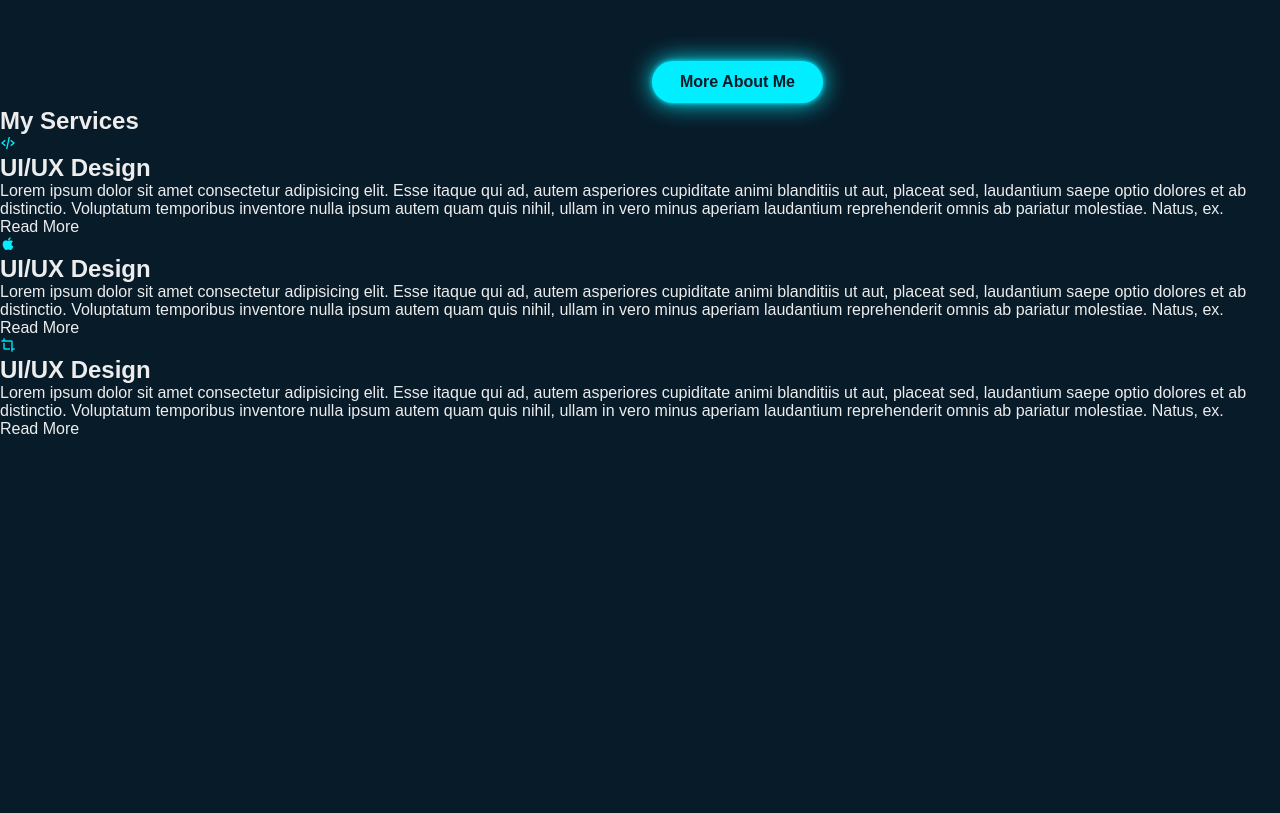
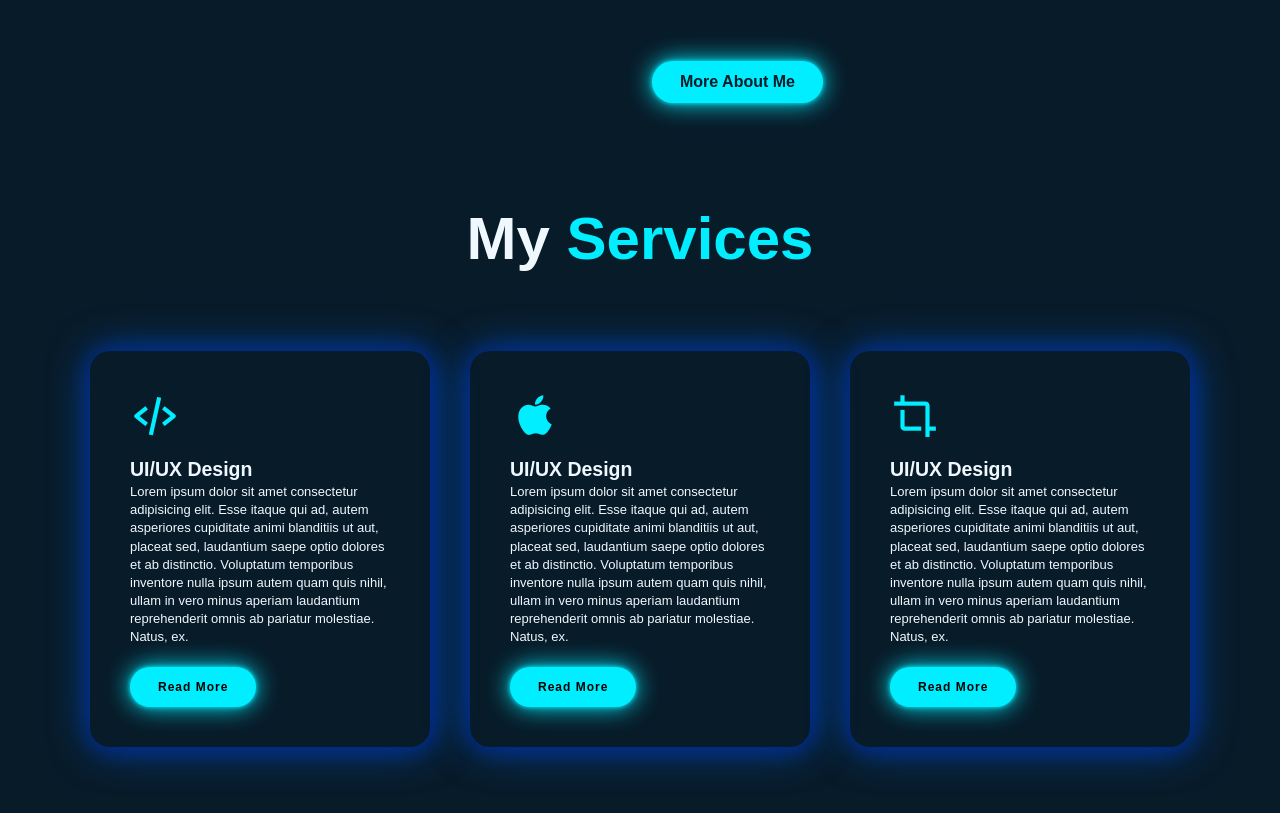
Before and after one commit to ravip98670/PORTFOLIO, a plain HTML site: page index.html in a window 1280 px wide. Shown: the part 1445-2258 px from the top of the page. Before the commit the page ends 1883 px from the top, so only its background shows below. Drawn offline with nearby package versions, Linux system fonts and the light colour scheme.

Commit message:
Done_With_My_Services_Section

```diff
--- a/stylesheet.css
+++ b/stylesheet.css
@@ -111,6 +111,7 @@ body{
 
 .home-sci a:hover {
     background: #0ef;
+    color: #081b29;
     box-shadow: 0 0 20px #0ef;
 }
 .btn-box {
@@ -171,6 +172,78 @@ body{
     line-height: 1.4;
     margin-bottom: 4rem;
 }
+#services{
+    color: aliceblue;
+    font-size: 20px;
+    line-height: 1.4;
+    margin-bottom: 4rem;
+}
+.sub-title{
+    text-align: center;
+    font-size: 60px;
+    margin-bottom: 70px;
+}
+.sub-title span{
+    color: #0ef;
+
+}
+
+.containers{
+    padding: 90px;
+}
+.services-list{
+    display: grid;
+    grid-template-columns: repeat(auto-fit,minmax(259px,1fr));
+    grid-gap: 40px;
+    margin-top: 50px;
+}
+.services-list div{
+    background-color: transparent;
+    padding: 40px;
+    font-size: 13px;
+    font-weight: 13px;
+    border-right: 10px;
+    border-radius: 20px;
+    transition: background 0.5s, transform 0.5s;
+    box-shadow: 1px 1px 20px #012290f7,1px 1px 40px #0053b8f7
+}
+.services-list div i{
+    font-size: 50px;
+    font-weight: 500;
+    margin-bottom: 15px;
+}
+.services-list div a{
+   text-decoration: none;
+    color: #000000;
+    font-size: 12px;
+    margin-top: 20px;
+    display: inline-block;
+}
+.read{
+    display: inline-block;
+    padding: 12px 28px;
+    background: #0ef;
+    border-radius: 40px;
+    font-size: 16px;
+    color: #081b29;
+    letter-spacing: 1px;
+    text-decoration: none;
+    font-weight: 600;
+    opacity: 0;
+    animation: slideTop 1s ease forwards;
+    animation-delay: 2s;
+    box-shadow: 0 0 5px #0ef,
+    0 0 25px #0ef;
+}
+.read:hover{
+    box-shadow: 0 0 5px cyan,
+    0 0 25px cyan, 0 0 50px cyan,
+    0 0 100px cyan, 0 0 200px cyan
+}
+
+.services-list div:hover{
+    transform: translateY(-10px);
+}
 
 @keyframes slideRight {
     0%{
```
